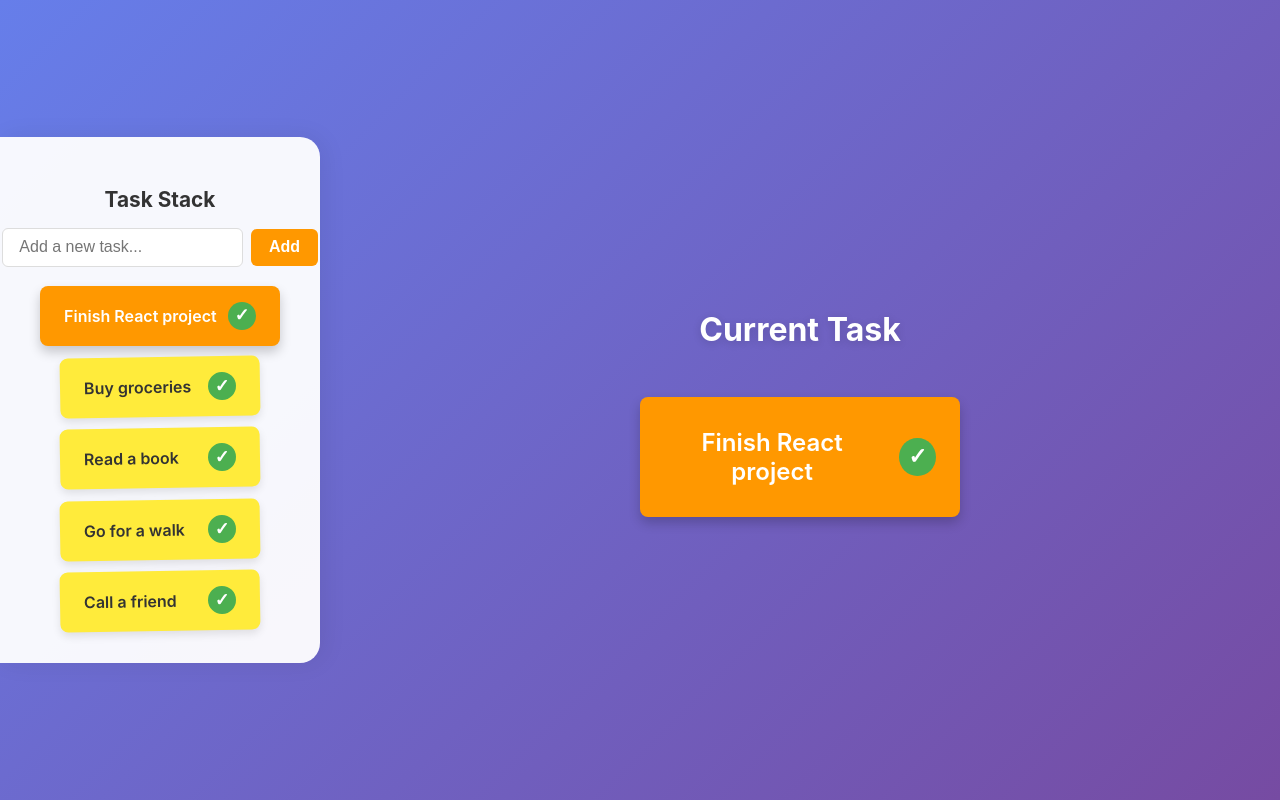
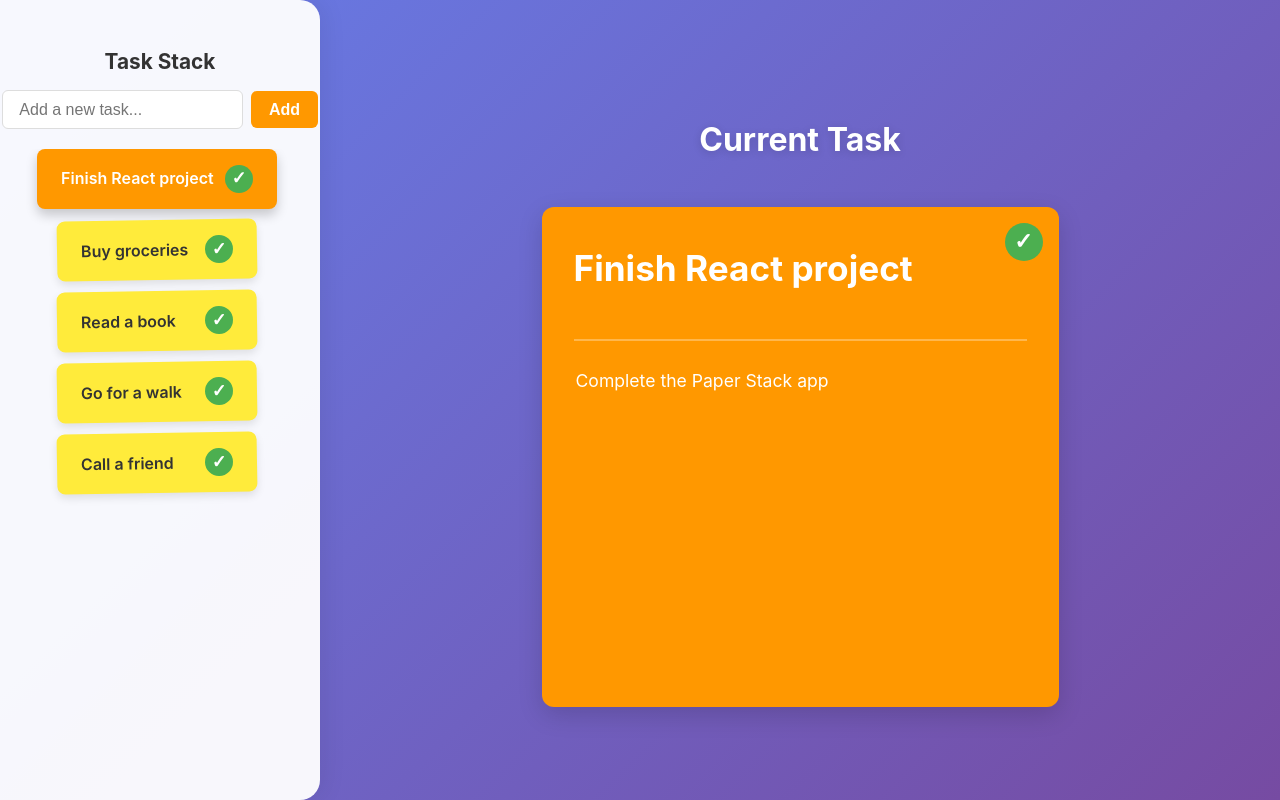
Before and after one commit to JKim171/PaperStackProductivityApp, a React (Create React App) app: page / in a window 1280 px wide. Built offline with nearby package versions, Linux system fonts and the light colour scheme.

Commit message:
Scrollbar and task list and enlarge main sticky note

```diff
--- a/src/App.css
+++ b/src/App.css
@@ -38,6 +38,7 @@
 
 .stack-column {
   width: 320px;
+  height: 800px;
   background: rgba(255,255,255,0.95);
   border-top-right-radius: 20px;
   border-bottom-right-radius: 20px;
@@ -61,6 +62,29 @@
   flex-direction: column;
   gap: 0.7rem;
   align-items: center;
+  max-height: 800px;
+  overflow-y: auto;
+  overflow-x: hidden;
+  padding-right: 6px;
+  padding-bottom: 1rem;
+}
+
+/* Custom scrollbar styling - only visible when needed */
+.stack-list::-webkit-scrollbar {
+  width: 0px;
+  background: transparent;
+}
+
+/* Show scrollbar only when content overflows */
+.stack-list.overflowing::-webkit-scrollbar {
+  width: 8px;
+}
+.stack-list.overflowing::-webkit-scrollbar-thumb {
+  background: #ff9800;
+  border-radius: 4px;
+}
+.stack-list.overflowing::-webkit-scrollbar-track {
+  background: transparent;
 }
 
 .current-task-area {
@@ -235,3 +259,88 @@
     font-size: 1rem;
   }
 }
+
+.current-task-note {
+  background: #ff9800;
+  color: white;
+  border-radius: 12px;
+  box-shadow: 0 8px 24px rgba(0, 0, 0, 0.15);
+  padding: 2rem;
+  min-width: 500px;
+  min-height: 500px;
+  max-width: 700px;
+  max-height: 800px;
+  display: flex;
+  flex-direction: column;
+  position: relative;
+  margin-top: 1rem;
+  overflow: hidden;
+  transition: width 0.3s ease, height 0.3s ease;
+}
+
+.task-header {
+  margin-bottom: 1.5rem;
+  border-bottom: 2px solid rgba(255, 255, 255, 0.3);
+  padding-bottom: 1rem;
+  min-height: 6rem;
+}
+
+.task-title-input {
+  background: transparent;
+  border: none;
+  color: white;
+  font-size: 2.2rem;
+  font-weight: 700;
+  width: 100%;
+  outline: none;
+  padding: 0.5rem 0;
+  word-wrap: break-word;
+  overflow-wrap: break-word;
+  white-space: pre-wrap;
+  min-height: 5rem;
+  resize: none;
+  font-family: inherit;
+  line-height: 1.2;
+  overflow: hidden;
+}
+
+.task-title-input::placeholder {
+  color: rgba(255, 255, 255, 0.7);
+}
+
+.task-notes {
+  flex: 1;
+  display: flex;
+  flex-direction: column;
+}
+
+.task-notes-input {
+  background: transparent;
+  border: none;
+  color: white;
+  font-size: 1.1rem;
+  line-height: 1.6;
+  width: 100%;
+  height: 100%;
+  outline: none;
+  resize: none;
+  font-family: inherit;
+}
+
+.task-notes-input::placeholder {
+  color: rgba(255, 255, 255, 0.7);
+}
+
+.current-task-note .done-btn {
+  position: absolute;
+  top: 1rem;
+  right: 1rem;
+}
+
+.sticky-note span {
+  word-wrap: break-word;
+  overflow-wrap: break-word;
+  white-space: pre-wrap;
+  max-width: 200px;
+  line-height: 1.3;
+}
--- a/src/App.js
+++ b/src/App.js
@@ -1,13 +1,13 @@
-import React, { useState, useEffect } from 'react';
+import React, { useState, useEffect, useRef } from 'react';
 import './App.css';
 
 const STORAGE_KEY = 'paperstack_tasks';
 const initialTasks = [
-  'Finish React project',
-  'Buy groceries',
-  'Read a book',
-  'Go for a walk',
-  'Call a friend',
+  { title: 'Finish React project', notes: 'Complete the Paper Stack app' },
+  { title: 'Buy groceries', notes: 'Milk, bread, eggs' },
+  { title: 'Read a book', notes: 'Start with chapter 1' },
+  { title: 'Go for a walk', notes: '30 minutes around the park' },
+  { title: 'Call a friend', notes: 'Check in on their week' },
 ];
 
 function App() {
@@ -18,10 +18,67 @@ function App() {
   });
   const [draggedIndex, setDraggedIndex] = useState(null);
   const [newTask, setNewTask] = useState('');
+  const [isOverflowing, setIsOverflowing] = useState(false);
+  const [stickyNoteSize, setStickyNoteSize] = useState({ width: 500, height: 500 });
+  const stackListRef = useRef(null);
+  const titleInputRef = useRef(null);
 
   // Save tasks to localStorage whenever they change
   useEffect(() => {
     localStorage.setItem(STORAGE_KEY, JSON.stringify(tasks));
+  }, [tasks]);
+
+  // Check if stack list is overflowing
+  useEffect(() => {
+    const checkOverflow = () => {
+      if (stackListRef.current) {
+        const { scrollHeight, clientHeight } = stackListRef.current;
+        // Add a larger buffer (5px) to prevent small scroll amounts when not needed
+        setIsOverflowing(scrollHeight > clientHeight + 5);
+      }
+    };
+
+    checkOverflow();
+    // Check again after a short delay to ensure DOM is updated
+    const timeoutId = setTimeout(checkOverflow, 100);
+
+    return () => clearTimeout(timeoutId);
+  }, [tasks]);
+
+  // Auto-resize sticky note based on title content
+  useEffect(() => {
+    const resizeStickyNote = () => {
+      if (titleInputRef.current && tasks.length > 0) {
+        const titleHeight = titleInputRef.current.scrollHeight;
+        const titleWidth = titleInputRef.current.scrollWidth;
+
+        // Base dimensions
+        const baseWidth = 500;
+        const baseHeight = 500;
+        const headerPadding = 120; // Account for header padding and border
+        const notesSection = 300; // Minimum space for notes
+        const sidePadding = 80; // Account for left/right padding
+
+        // Calculate new dimensions
+        const newHeight = Math.max(baseHeight, headerPadding + titleHeight + notesSection);
+        const newWidth = Math.max(baseWidth, titleWidth + sidePadding);
+
+        // Cap dimensions
+        const maxWidth = 700;
+        const maxHeight = 800;
+
+        setStickyNoteSize({
+          width: Math.min(newWidth, maxWidth),
+          height: Math.min(newHeight, maxHeight)
+        });
+      }
+    };
+
+    resizeStickyNote();
+    // Check again after a short delay to ensure DOM is updated
+    const timeoutId = setTimeout(resizeStickyNote, 100);
+
+    return () => clearTimeout(timeoutId);
   }, [tasks]);
 
   // Drag and drop handlers
@@ -46,7 +103,7 @@ function App() {
   const handleAddTask = (e) => {
     e.preventDefault();
     if (newTask.trim() === '') return;
-    setTasks([newTask.trim(), ...tasks]);
+    setTasks([{ title: newTask.trim(), notes: '' }, ...tasks]);
     setNewTask('');
   };
 
@@ -55,6 +112,24 @@ function App() {
     const updatedTasks = [...tasks];
     updatedTasks.splice(index, 1);
     setTasks(updatedTasks);
+  };
+
+  // Update current task title
+  const handleTitleChange = (newTitle) => {
+    if (tasks.length > 0) {
+      const updatedTasks = [...tasks];
+      updatedTasks[0] = { ...updatedTasks[0], title: newTitle };
+      setTasks(updatedTasks);
+    }
+  };
+
+  // Update current task notes
+  const handleNotesChange = (newNotes) => {
+    if (tasks.length > 0) {
+      const updatedTasks = [...tasks];
+      updatedTasks[0] = { ...updatedTasks[0], notes: newNotes };
+      setTasks(updatedTasks);
+    }
   };
 
   return (
@@ -72,10 +147,14 @@ function App() {
           />
           <button type="submit" className="add-task-btn">Add</button>
         </form>
-        <div className="stack-list">
+        <div
+          ref={stackListRef}
+          className={`stack-list ${isOverflowing ? 'overflowing' : ''}`}
+          style={{ overflowY: isOverflowing ? 'auto' : 'hidden' }}
+        >
           {tasks.map((task, idx) => (
             <div
-              key={task + idx}
+              key={task.title + idx}
               className={`sticky-note${idx === 0 ? ' top' : ''}`}
               draggable
               onDragStart={() => handleDragStart(idx)}
@@ -85,7 +164,7 @@ function App() {
               }}
               onDragEnd={handleDragEnd}
             >
-              <span>{task}</span>
+              <span>{task.title}</span>
               <button
                 className="done-btn"
                 title="Mark as done"
@@ -98,8 +177,32 @@ function App() {
       <main className="current-task-area">
         <h2>Current Task</h2>
         {tasks.length > 0 ? (
-          <div className="sticky-note top large">
-            <span>{tasks[0]}</span>
+          <div
+            className="current-task-note"
+            style={{
+              width: `${stickyNoteSize.width}px`,
+              height: `${stickyNoteSize.height}px`
+            }}
+          >
+            <div className="task-header">
+              <textarea
+                ref={titleInputRef}
+                value={tasks[0].title}
+                onChange={(e) => handleTitleChange(e.target.value)}
+                className="task-title-input"
+                placeholder="Task title..."
+                rows={1}
+              />
+            </div>
+            <div className="task-notes">
+              <textarea
+                value={tasks[0].notes}
+                onChange={(e) => handleNotesChange(e.target.value)}
+                className="task-notes-input"
+                placeholder="Add notes..."
+                rows={8}
+              />
+            </div>
             <button
               className="done-btn large"
               title="Mark as done"
```
